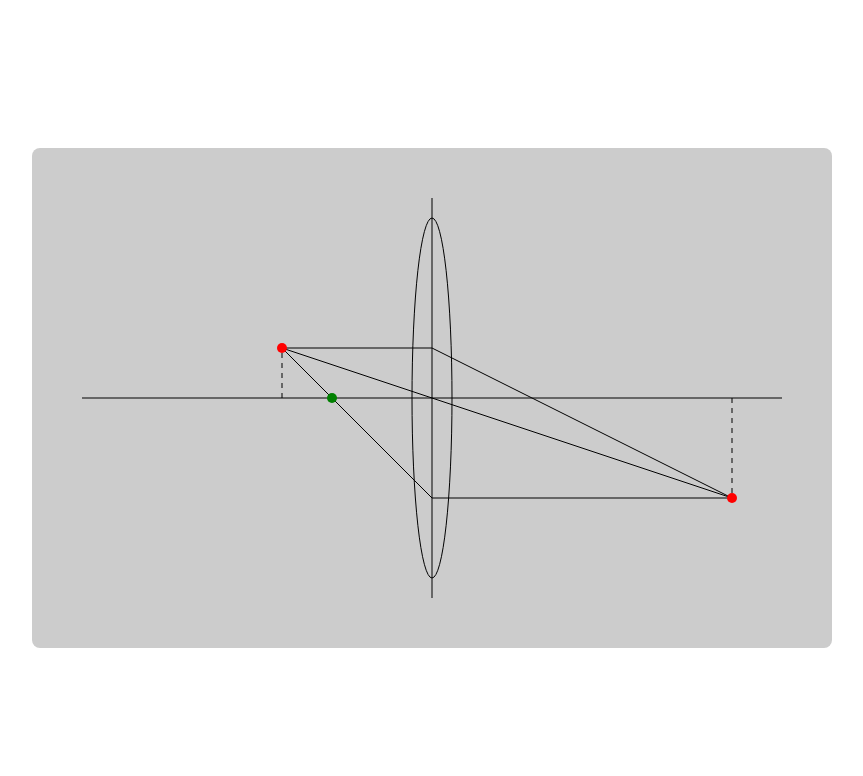
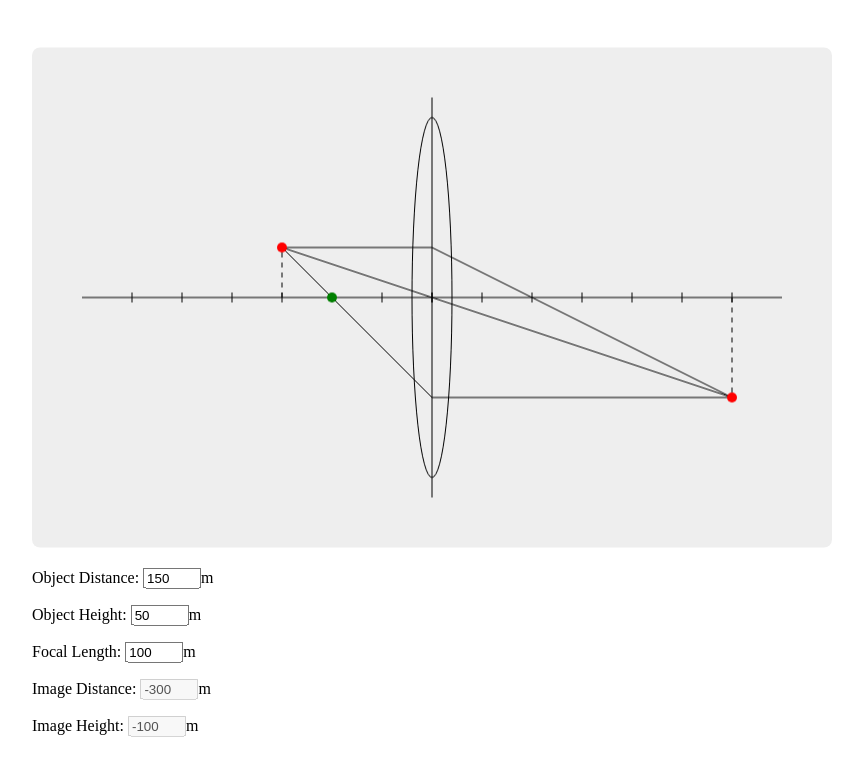
Before and after one commit to pgattic/opticsim, a plain HTML site: page index.html in a window 1280 px wide. Shown: the whole page, without its empty margins (208-1071 px from the left). Drawn offline with Linux system fonts and the light colour scheme.

Commit message:
improve sceneElement class

```diff
--- a/index.html
+++ b/index.html
@@ -15,15 +15,25 @@ main {
 
 }
 canvas {
-	background: #ccc;
+	background: #eee;
 	border-radius: 8px;
 	transition:.25s;
+}
+input {
+	width: 50px;
 }
 		</style>
 	</head>
 	<body>
 		<main>
 			<canvas id="display">Sorry but your web browser doesn't support the HTML5 canvas element!</canvas>
+			<div id="menu">
+				<p>Object Distance: <input id="obj-dist-input" type="number">m</p>
+				<p>Object Height: <input id="obj-height-input" type="number">m</p>
+				<p>Focal Length: <input id="focal-input" type="number">m</p>
+				<p>Image Distance: <input id="img-dist-input" type="number" disabled>m</p>
+				<p>Image Height: <input id="img-height-input" type="number" disabled>m</p>
+			</div>
 		</main>
 		<script src="script.js"></script>
 	</body>
--- a/script.js
+++ b/script.js
@@ -1,28 +1,76 @@
 
+const $=(x)=>{return document.querySelector(x);}
 
-const canvas = document.getElementById("display");
+/* Constants */
+
+const canvas = $("#display");
 const ctx = canvas.getContext("2d");
 
 canvas.width = 800;
 canvas.height = 500;
 
+
+
 class sceneElement {
-	dist = 0;
-	height = 0;
-	color = "";
+	_dist;
+	_height;
+	color;
+	distInput;
+	heightInput;
 
-	constructor(dist = 0, height = 0, color="red") {
-		this.dist = dist;
-		this.height = height;
+	constructor(dist = 0, height = 0, color="red", distInput, heightInput) {
+		this._dist = dist;
+		this._height = height;
 		this.color = color;
+		this.distInput = distInput;
+		this.heightInput = heightInput;
+
+		this.distInput.value = dist;
+		this.heightInput.value = height;
+
+		this.distInput.oninput = ()=> {
+			this._dist = this.distInput.value;
+			refreshSim();
+		}
+
+		this.heightInput.oninput = ()=> {
+			this._height = this.heightInput.value;
+			refreshSim();
+		}
 	}
 
 	get screenX(){
-		return canvas.width/2 - this.dist;
+		return canvas.width/2 - this._dist;
 	}
 
 	get screenY(){
-		return canvas.height/2 - this.height;
+		return canvas.height/2 - this._height;
+	}
+
+	get imgDist(){
+		return -1/(1/focalDist-1/this._dist);
+	}
+
+	get imgHeight(){
+		return (-1/(1/focalDist-1/this._dist))/this._dist * this._height;
+	}
+
+	set dist(value) {
+		this.distInput.value = value;
+		this._dist = value;
+	}
+
+	get dist() {
+		return this._dist;
+	}
+
+	set height(value) {
+		this.heightInput.value = value;
+		this._height = value;
+	}
+
+	get height() {
+		return this._height;
 	}
 
 	setPosFromCoords(x, y){
@@ -45,18 +93,14 @@ class sceneElement {
 	}
 }
 
-let obj = new sceneElement(150, 50);
-let img = new sceneElement();
 
+/* Vars */
+
+let mapScale = 1;
 let focalDist = 100;
+let obj = new sceneElement(150, 50, "red", $("#obj-dist-input"), $("#obj-height-input"));
+let img = new sceneElement(obj.imgDist, obj.imgHeight, "red", $("#img-dist-input"), $("#img-height-input"));
 
-function calculateImgFromObj(distObj, htObj, f) {
-	distImg = -1/(1/f-1/distObj);
-
-	//height/height = dist/dist
-	htImg = distImg/distObj * htObj;
-	return [distImg, htImg];
-}
 
 function drawScene() {
 	ctx.strokeStyle = "#000";
@@ -75,6 +119,19 @@ function drawScene() {
 	ctx.beginPath();
 	ctx.ellipse(canvas.width/2, canvas.height/2, 20, 180, 0, 0, Math.PI*2);
 	ctx.stroke();
+
+	for (let x = canvas.width/2; x <= canvas.width-100; x += 50) {
+		ctx.beginPath();
+		ctx.moveTo(x, canvas.height/2 - 5);
+		ctx.lineTo(x, canvas.height/2 + 5);
+		ctx.stroke();
+	}
+	for (let x = canvas.width/2; x >= 100; x -= 50) {
+		ctx.beginPath();
+		ctx.moveTo(x, canvas.height/2 - 5);
+		ctx.lineTo(x, canvas.height/2 + 5);
+		ctx.stroke();
+	}
 }
 
 function drawRays() {
@@ -88,11 +145,13 @@ function drawRays() {
 
 	ctx.beginPath();
 	ctx.moveTo(obj.screenX, obj.screenY);
+	ctx.lineTo(canvas.width/2, canvas.height/2);
 	ctx.lineTo(img.screenX, img.screenY);
 	ctx.stroke();
 
 	ctx.beginPath();
 	ctx.moveTo(obj.screenX, obj.screenY);
+	ctx.lineTo(canvas.width/2-focalDist, canvas.height/2);
 	ctx.lineTo(canvas.width/2, img.screenY);
 	ctx.lineTo(img.screenX, img.screenY);
 	ctx.stroke();
@@ -106,26 +165,38 @@ function drawFocalPoint() {
 }
 
 function drawAll() {
-	[img.dist, img.height] = calculateImgFromObj(obj.dist, obj.height, focalDist);
 	drawScene();
 	drawRays();
-	drawFocalPoint();
 	obj.render();
 	img.render();
+	drawFocalPoint();
 }
 
 drawAll();
 
-canvas.onclick=(e)=> {
-	obj.setPosFromCoords(e.layerX, e.layerY);
+function refreshSim() {
+	img.dist = obj.imgDist;
+	img.height = obj.imgHeight;
 	ctx.clearRect(0, 0, canvas.width, canvas.height);
 	drawAll();
 }
 
-canvas.onmousemove=(e)=> {
-	if (e.buttons) {
+canvas.onmousedown=(e)=> {
+	if (e.layerX < canvas.width/2) {
 		obj.setPosFromCoords(e.layerX, e.layerY);
-		ctx.clearRect(0, 0, canvas.width, canvas.height);
-		drawAll();
+		refreshSim();
 	}
 }
+
+canvas.onmousemove=(e)=> {
+	if (e.buttons && e.layerX < canvas.width/2) {
+		obj.setPosFromCoords(e.layerX, e.layerY);
+		refreshSim();
+	}
+}
+
+$("#focal-input").value = focalDist;
+$("#focal-input").oninput = () => {
+	focalDist = $("#focal-input").value;
+	refreshSim();
+}
```
